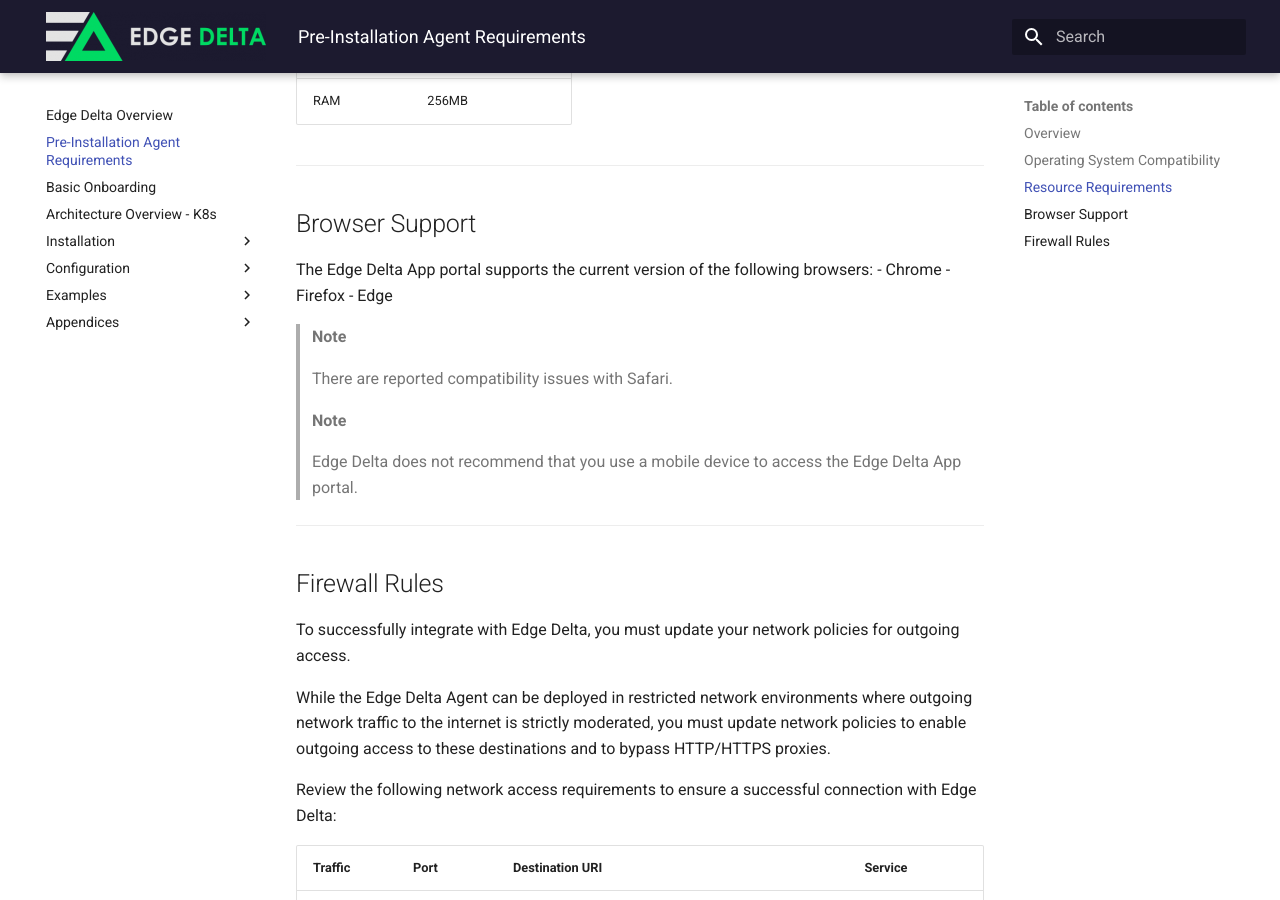
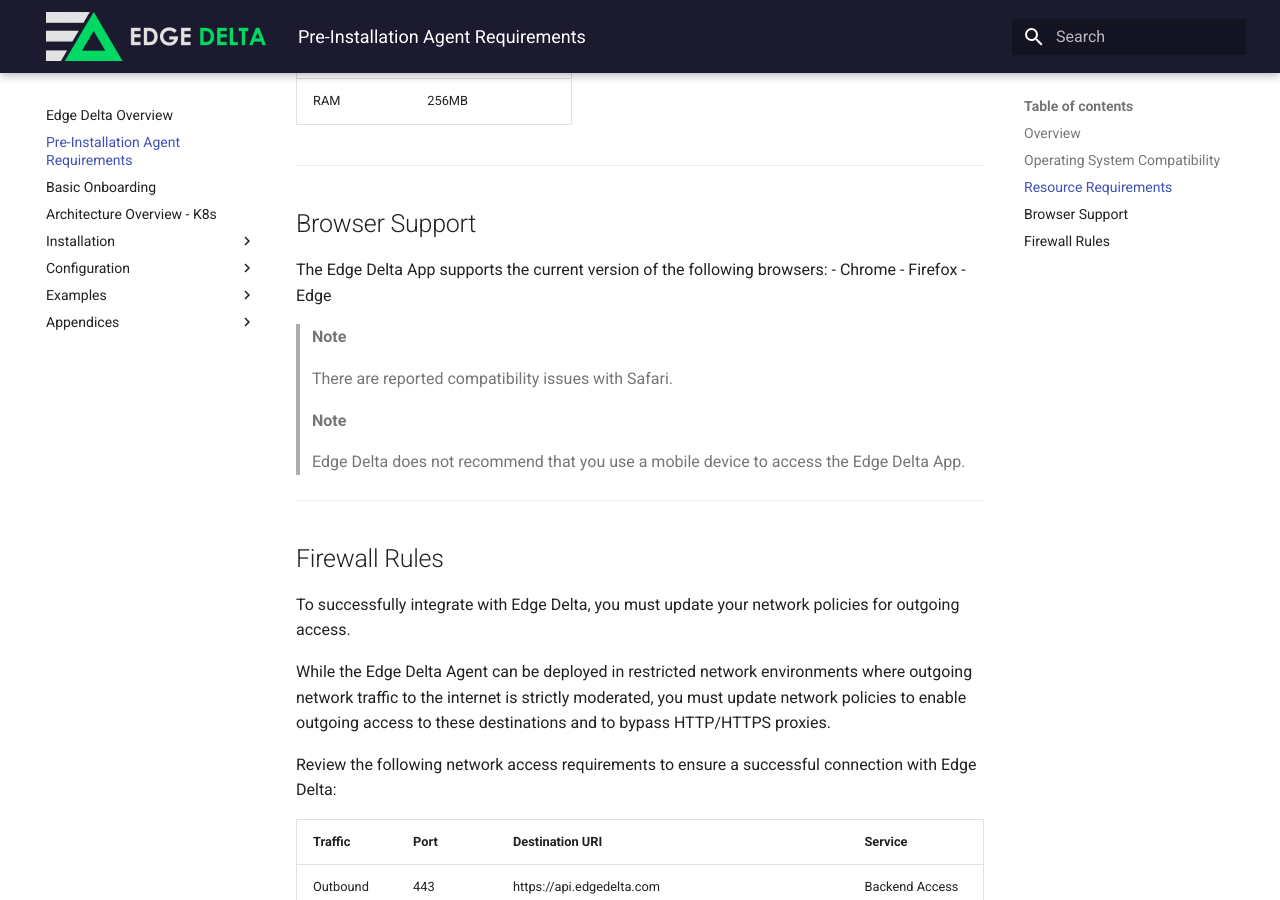
Before and after one commit to edgedelta/docs, an MkDocs documentation site: the page built from docs/agent-requirements.md, in a window 1280 px wide and 900 px high, scrolled down 1013 px. Built offline with MkDocs 1.6.1 and Material for MkDocs 9.7.7, drawn with Linux system fonts in a browser that asks for light colours.

Commit message:
Update agent-requirements.md

```diff
--- a/docs/agent-requirements.md
+++ b/docs/agent-requirements.md
@@ -30,7 +30,7 @@ You can use this document to review software and hardware requirements before yo
 
 ## Browser Support
 
-The Edge Delta App portal supports the current version of the following browsers:
+The Edge Delta App supports the current version of the following browsers:
   - Chrome
   - Firefox
   - Edge
@@ -41,7 +41,7 @@ The Edge Delta App portal supports the current version of the following browsers
 
 > **Note**
 >
-> Edge Delta does not recommend that you use a mobile device to access the Edge Delta App portal.
+> Edge Delta does not recommend that you use a mobile device to access the Edge Delta App.
 
 ***
 
```
